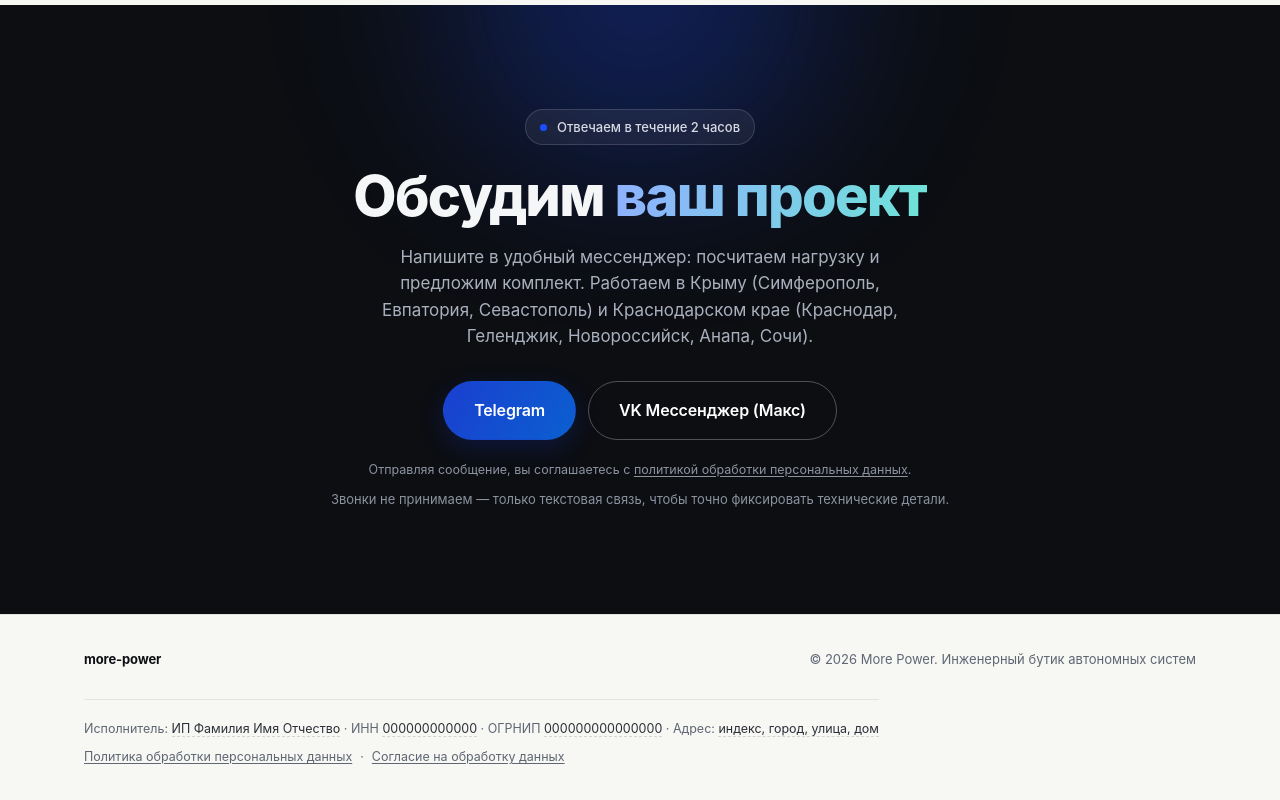
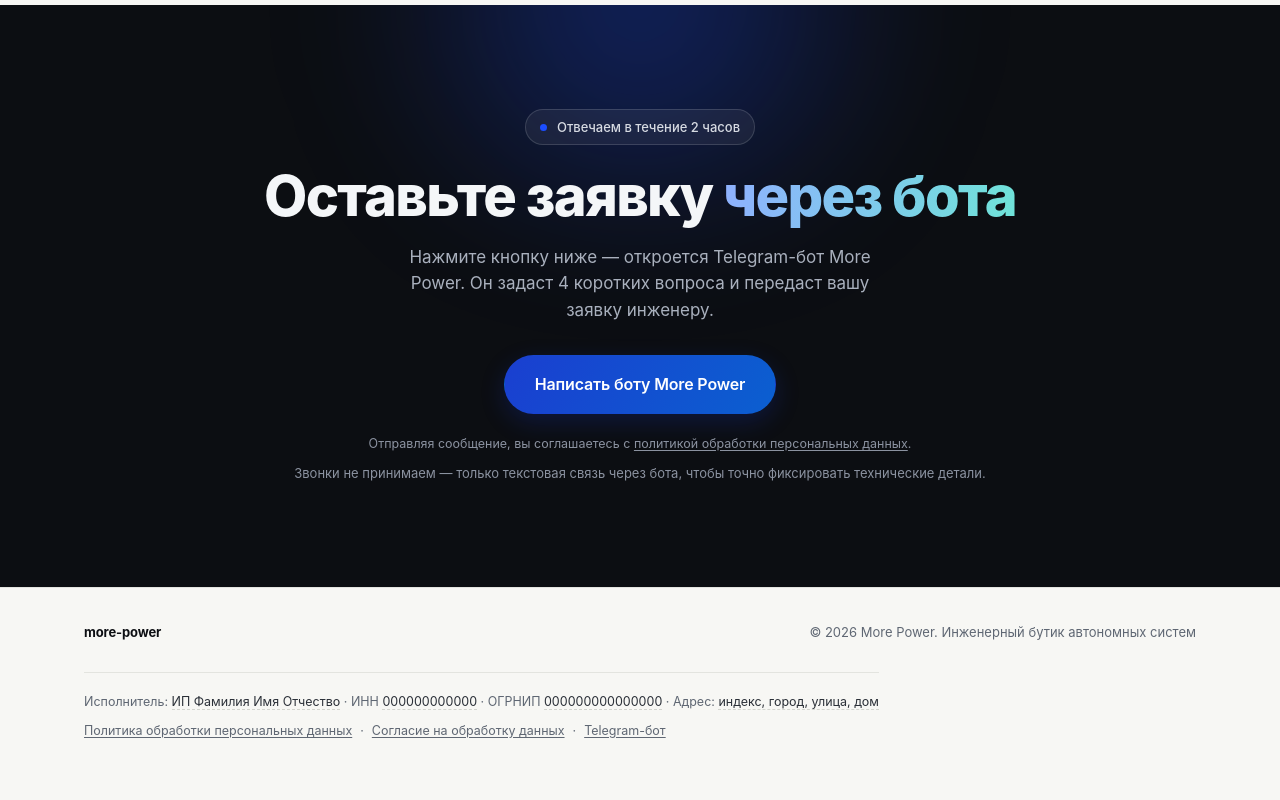
Before and after one commit to bruberg80/smart-home-landing, a plain HTML site: page index.html in a window 1280 px wide. Shown: the part 4289-5089 px from the top of the page. After the commit the page ends 5063 px from the top, so only its background shows below. Drawn offline with Linux system fonts and the light colour scheme; a web font is replaced by a local one.

Commit message:
Update index.html

```diff
--- a/index.html
+++ b/index.html
@@ -9,7 +9,6 @@
     <meta name="author" content="More Power">
     <meta name="robots" content="index, follow">
     <meta name="geo.region" content="RU-KRA">
-    <meta name="geo.region" content="UA-43">
     <meta name="geo.placename" content="Краснодарский край, Республика Крым">
 
     <link rel="canonical" href="https://www.more-power.ru/">
@@ -294,14 +293,13 @@
         <section id="contacts" class="section contacts">
             <div class="container contacts-content">
                 <span class="eyebrow eyebrow-light"><span class="pulse" aria-hidden="true"></span>Отвечаем в течение 2 часов</span>
-                <h2>Обсудим <span class="grad-light">ваш проект</span></h2>
-                <p class="contacts-subtitle">Напишите в удобный мессенджер: посчитаем нагрузку и предложим комплект. Работаем в Крыму (Симферополь, Евпатория, Севастополь) и Краснодарском крае (Краснодар, Геленджик, Новороссийск, Анапа, Сочи).</p>
+                <h2>Оставьте заявку <span class="grad-light">через бота</span></h2>
+                <p class="contacts-subtitle">Нажмите кнопку ниже — откроется Telegram-бот More Power. Он задаст 4 коротких вопроса и передаст вашу заявку инженеру.</p>
                 <div class="contacts-links">
-                    <a href="https://t.me/username" class="btn btn-primary btn-lg" rel="noopener" target="_blank">Telegram</a>
-                    <a href="https://max.ru/username" class="btn btn-outline-light btn-lg" rel="noopener" target="_blank">VK Мессенджер (Макс)</a>
+                    <a href="https://t.me/username_бота?start=site" class="btn btn-primary btn-lg" rel="noopener" target="_blank">Написать боту More Power</a>
                 </div>
                 <p class="contacts-consent">Отправляя сообщение, вы соглашаетесь с <a href="privacy.html">политикой обработки персональных данных</a>.</p>
-                <p class="contacts-note">Звонки не принимаем — только текстовая связь, чтобы точно фиксировать технические детали.</p>
+                <p class="contacts-note">Звонки не принимаем — только текстовая связь через бота, чтобы точно фиксировать технические детали.</p>
             </div>
         </section>
     </main>
@@ -312,14 +310,14 @@
             <span>© 2026 More Power. Инженерный бутик автономных систем</span>
             <div class="footer-legal">
                 <p class="legal-requisites">Исполнитель: <span class="to-fill">ИП Фамилия Имя Отчество</span> · ИНН <span class="to-fill">000000000000</span> · ОГРНИП <span class="to-fill">000000000000000</span> · Адрес: <span class="to-fill">индекс, город, улица, дом</span></p>
-                <p class="legal-links"><a href="privacy.html">Политика обработки персональных данных</a> · <a href="privacy.html#consent">Согласие на обработку данных</a></p>
+                <p class="legal-links"><a href="privacy.html">Политика обработки персональных данных</a> · <a href="privacy.html#consent">Согласие на обработку данных</a> · <a href="https://t.me/username_бота?start=site" rel="noopener" target="_blank">Telegram-бот</a></p>
             </div>
         </div>
     </footer>
 
     <div class="mobile-cta" id="mobileCta">
         <a href="#calculator" class="btn btn-ghost">Калькулятор</a>
-        <a href="#contacts" class="btn btn-primary">Оставить заявку</a>
+        <a href="https://t.me/username_бота?start=site" class="btn btn-primary" rel="noopener" target="_blank">Написать боту</a>
     </div>
 
     <script>
```
